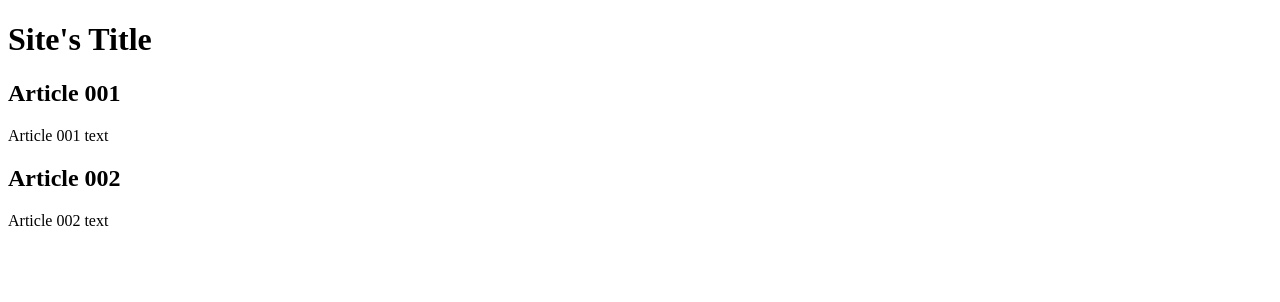
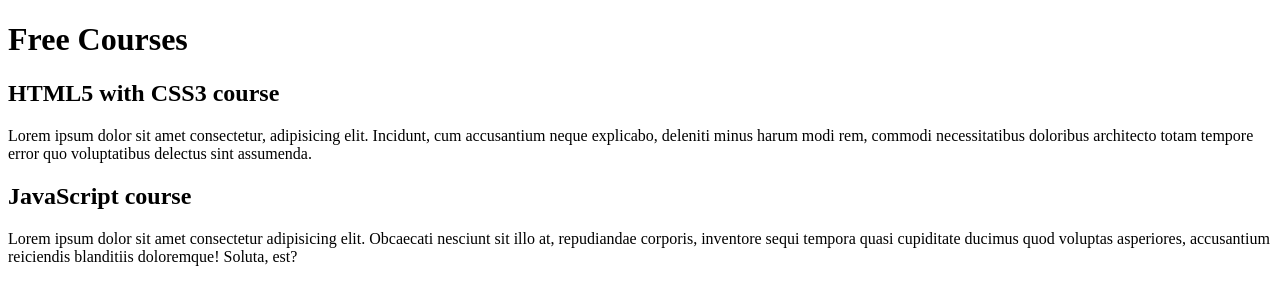
Before and after one commit to Thiago-Borges-Teixeira/Site-project, a plain HTML site: page index.html in a window 1280 px wide. Drawn offline with Linux system fonts and the light colour scheme.

Commit message:
I started writing

```diff
--- a/index.html
+++ b/index.html
@@ -8,15 +8,15 @@
 <body>
     <main>
         <header>
-            <h1>Site's Title</h1>
+            <h1>Free Courses</h1>
         </header>
         <article>
-            <h2>Article 001</h2>
-            <p>Article 001 text</p>
+            <h2>HTML5 with CSS3 course</h2>
+            <p>Lorem ipsum dolor sit amet consectetur, adipisicing elit. Incidunt, cum accusantium neque explicabo, deleniti minus harum modi rem, commodi necessitatibus doloribus architecto totam tempore error quo voluptatibus delectus sint assumenda.</p>
         </article>
         <article>
-            <h2>Article 002</h2>
-            <p>Article 002 text</p>
+            <h2>JavaScript course</h2>
+            <p>Lorem ipsum dolor sit amet consectetur adipisicing elit. Obcaecati nesciunt sit illo at, repudiandae corporis, inventore sequi tempora quasi cupiditate ducimus quod voluptas asperiores, accusantium reiciendis blanditiis doloremque! Soluta, est?</p>
         </article>
     </main>
 </body>
```
